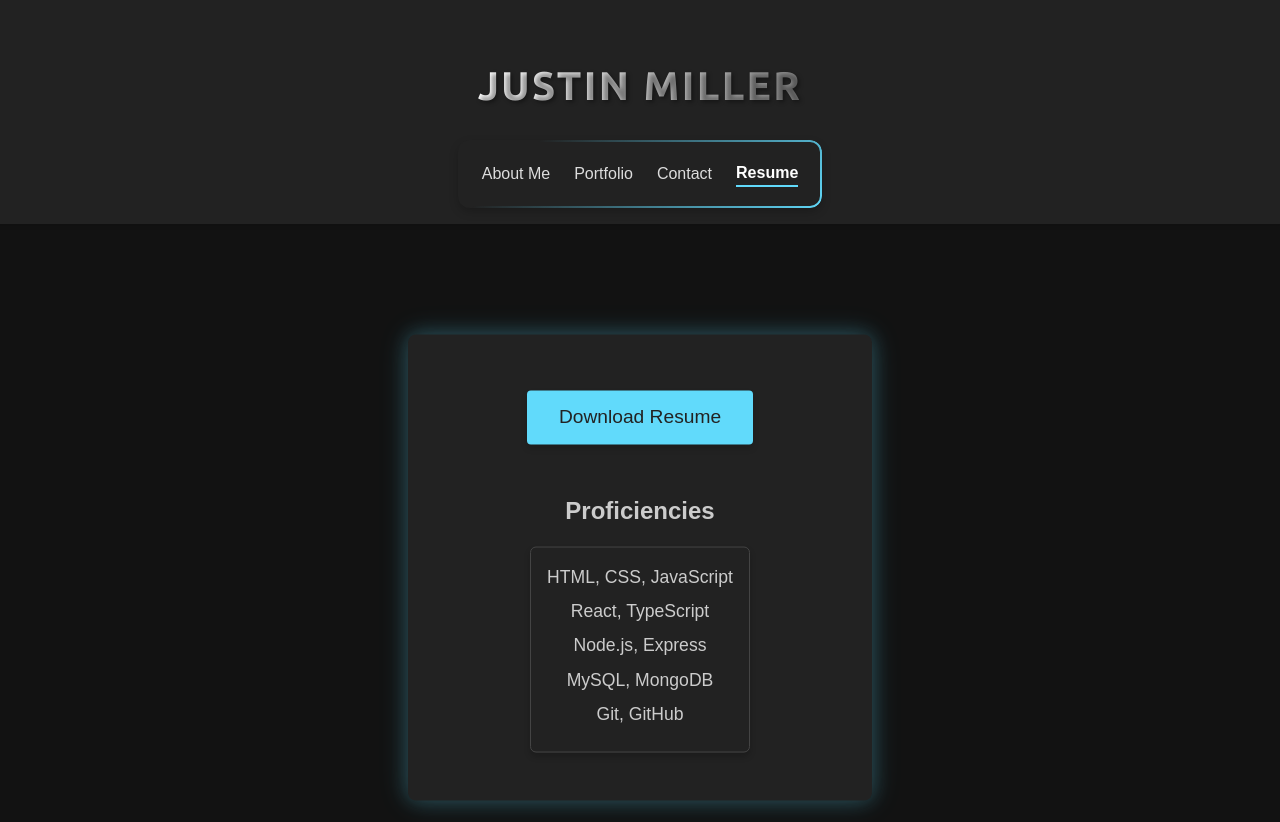
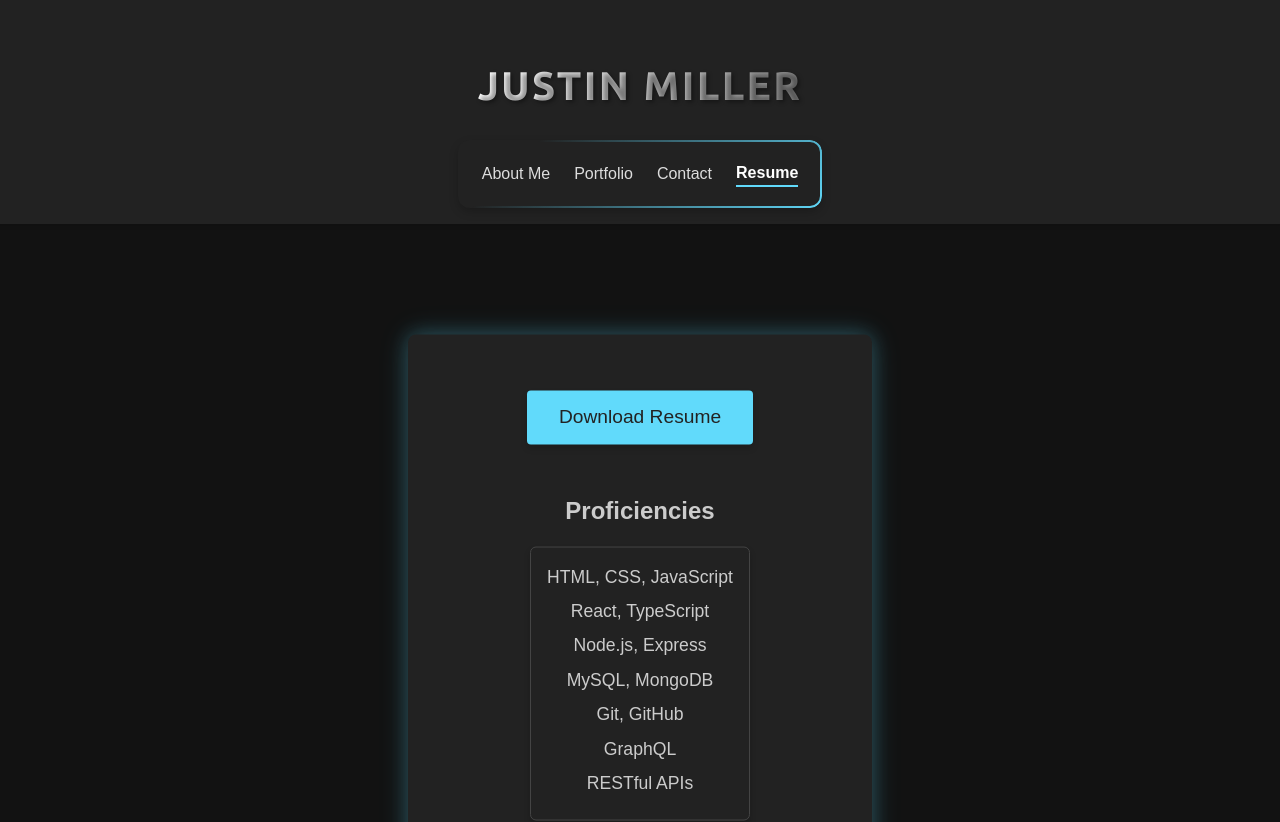
Before and after one commit to JPMill/React-Portfolio, a React (Vite) app: page /resume in a window 1280 px wide. Shown: the top 822 px of the page. Built offline with nearby package versions, Linux system fonts and the light colour scheme.

Commit message:
updated proficiencies

```diff
--- a/src/pages/Resume.jsx
+++ b/src/pages/Resume.jsx
@@ -13,6 +13,8 @@ function Resume() {
         <li>Node.js, Express</li>
         <li>MySQL, MongoDB</li>
         <li>Git, GitHub</li>
+        <li>GraphQL</li>
+        <li>RESTful APIs</li>
       </ul>
     </section>
   );
```
